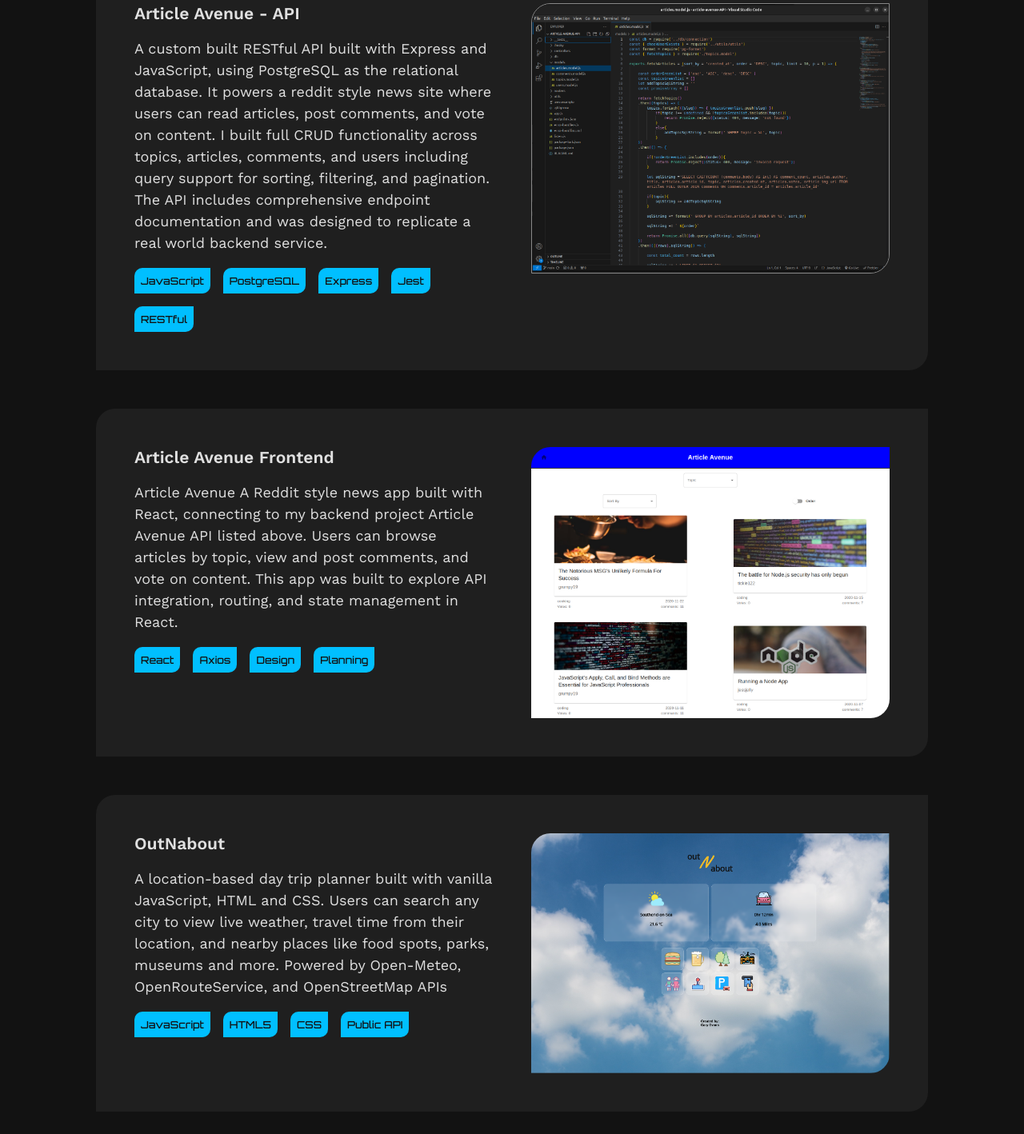
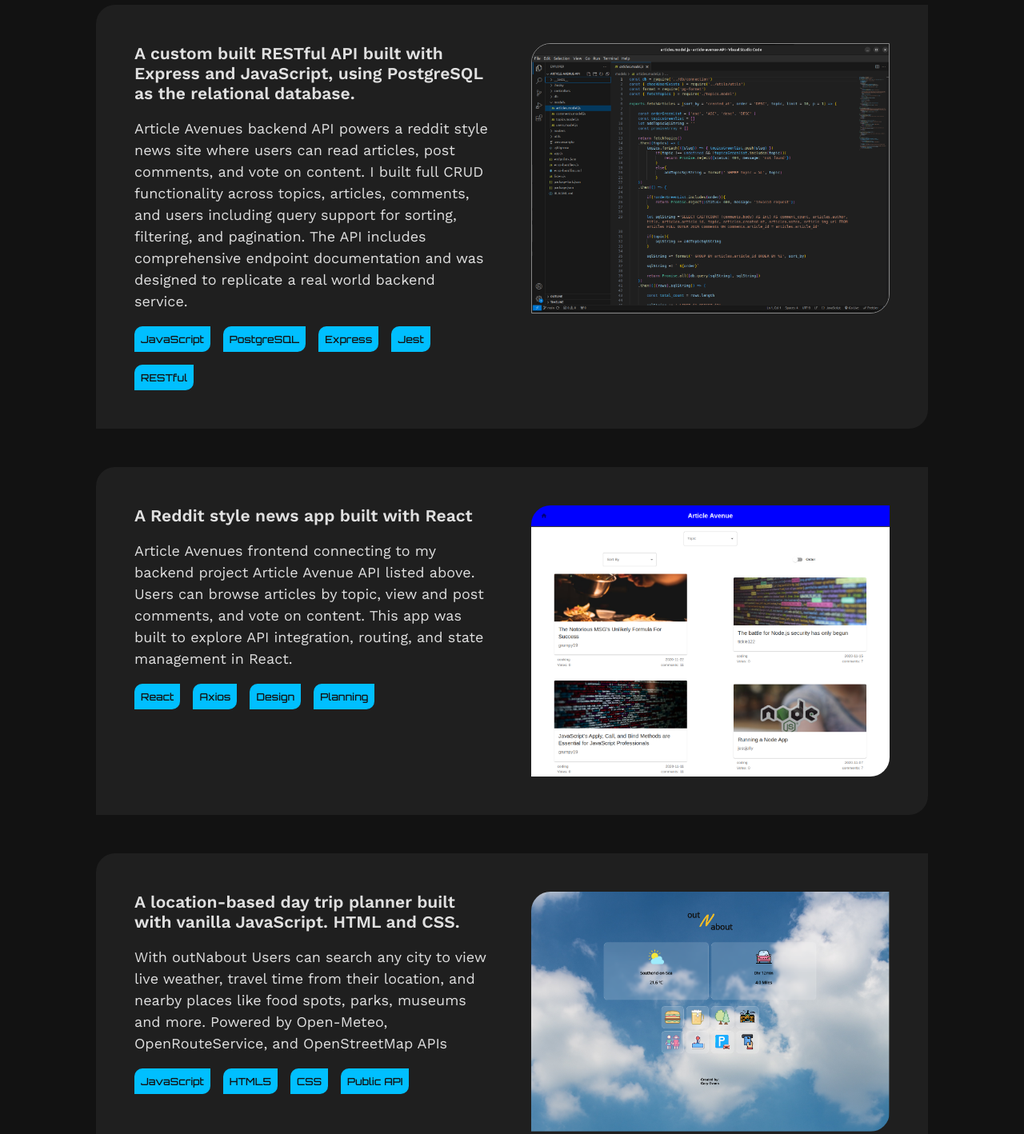
Before and after one commit to Garyismatic/Profile, a plain HTML site: page index.html in a window 1280 px wide. Shown: the part 1206-2624 px from the top of the page at 80% size. Drawn offline with nearby package versions, Linux system fonts and the light colour scheme.

Commit message:
Change project titles to be brief descriptions of what the project is

```diff
--- a/index.html
+++ b/index.html
@@ -102,7 +102,10 @@
         <article class="projects">
           <section class="project-card">
             <section class="project-text">
-              <h3 class="project-title">AceScript</h3>
+              <h3 class="project-title">
+                Using Next.JS to create a coding challenge web application with
+                User login and progress.
+              </h3>
               <p class="project-description">
                 AceScript is a group project built at the end of my bootcamp.
                 It’s a full-stack app where users can attempt coding challenges
@@ -126,14 +129,16 @@
           </section>
           <section class="project-card">
             <section class="project-text">
-              <h3 class="project-title">Article Avenue - API</h3>
+              <h3 class="project-title">
+                A custom built RESTful API built with Express and JavaScript,
+                using PostgreSQL as the relational database.
+              </h3>
               <p class="project-description">
-                A custom built RESTful API built with Express and JavaScript,
-                using PostgreSQL as the relational database. It powers a reddit
-                style news site where users can read articles, post comments,
-                and vote on content. I built full CRUD functionality across
-                topics, articles, comments, and users including query support
-                for sorting, filtering, and pagination. The API includes
+                Article Avenues backend API powers a reddit style news site
+                where users can read articles, post comments, and vote on
+                content. I built full CRUD functionality across topics,
+                articles, comments, and users including query support for
+                sorting, filtering, and pagination. The API includes
                 comprehensive endpoint documentation and was designed to
                 replicate a real world backend service.
               </p>
@@ -153,13 +158,15 @@
           </section>
           <section class="project-card">
             <section class="project-text">
-              <h3 class="project-title">Article Avenue Frontend</h3>
+              <h3 class="project-title">
+                A Reddit style news app built with React
+              </h3>
               <p class="project-description">
-                Article Avenue A Reddit style news app built with React,
-                connecting to my backend project Article Avenue API listed
-                above. Users can browse articles by topic, view and post
-                comments, and vote on content. This app was built to explore API
-                integration, routing, and state management in React.
+                Article Avenues frontend connecting to my backend project
+                Article Avenue API listed above. Users can browse articles by
+                topic, view and post comments, and vote on content. This app was
+                built to explore API integration, routing, and state management
+                in React.
               </p>
               <ul>
                 <li>React</li>
@@ -176,10 +183,12 @@
           </section>
           <section class="project-card">
             <section class="project-text">
-              <h3 class="project-title">OutNabout</h3>
+              <h3 class="project-title">
+                A location-based day trip planner built with vanilla JavaScript.
+                HTML and CSS.
+              </h3>
               <p class="project-description">
-                A location-based day trip planner built with vanilla JavaScript,
-                HTML and CSS. Users can search any city to view live weather,
+                With outNabout Users can search any city to view live weather,
                 travel time from their location, and nearby places like food
                 spots, parks, museums and more. Powered by Open-Meteo,
                 OpenRouteService, and OpenStreetMap APIs
```
